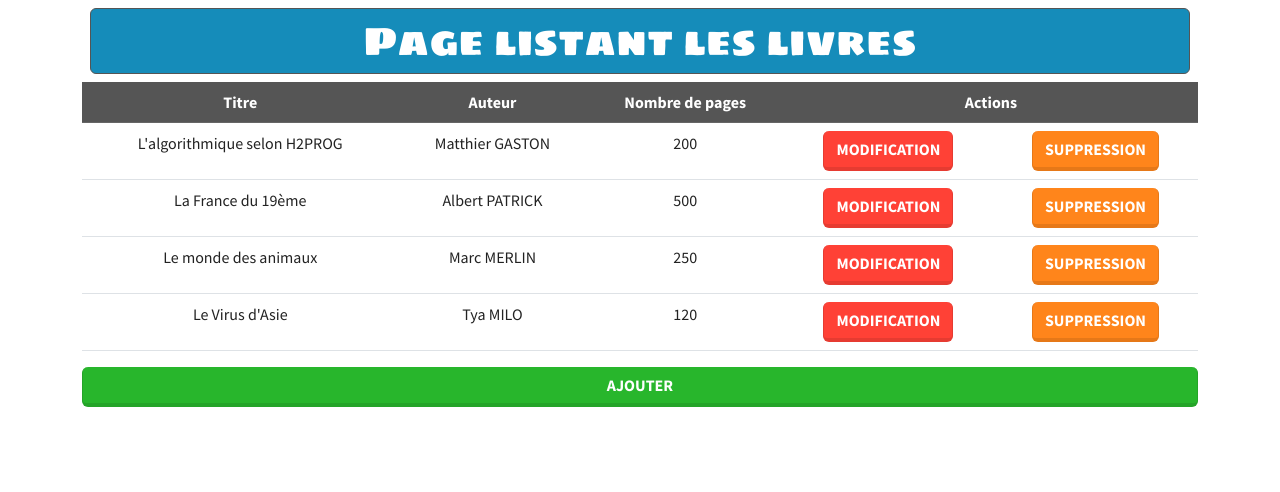
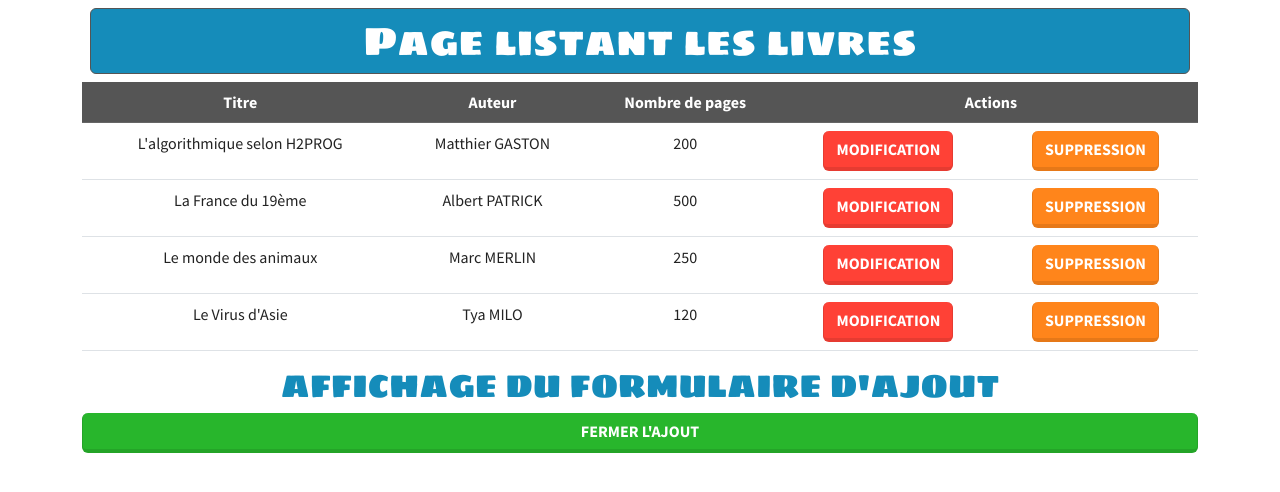
Before and after one commit to moustii/react-courses, a React (Create React App) app: page / in a window 1280 px wide. Both pictures are taken after a click on the button "AJOUTER". Shown: the top 492 px of the page. Built offline with nearby package versions, Linux system fonts and the light colour scheme.

Commit message:
creation formulaire d'ajout

```diff
--- a/src/App.js
+++ b/src/App.js
@@ -5,9 +5,19 @@ import Livres from './containers/Livres/Livres';
 
 class App extends Component {
 
-    handleAdd = () => {
-        console.log("hey");
+    state = {
+        btnActive: false,
     }
+
+    handleAddLivre = () => {
+
+        this.setState((oldState, props) => {
+            return {
+                btnActive: !oldState.btnActive
+            }
+        });
+    }
+
 
 
     render() {
@@ -16,12 +26,14 @@ class App extends Component {
                 <TitreH1>
                     Page listant les livres
                 </TitreH1>
-                <Livres />
+                <Livres ajoutLivre={this.state.btnActive} />
                 <Button
                     typeBtn="btn-success"
                     css="w-100"
-                    click={() => console.log("adding")}
-                />
+                    click={this.handleAddLivre}
+                >
+                    {!this.state.btnActive? 'Ajouter' : 'Fermer l\'ajout'}
+                </Button>
             </div>
         );
     }
--- a/src/components/Button/Button.js
+++ b/src/components/Button/Button.js
@@ -1,22 +1,23 @@
 import React from "react";
 
 const Button = (props) => {
+
     let btnCss = `btn ${props.typeBtn} ${props.css}`;
-    let txt = '';
-    switch (props.typeBtn) {
-        case 'btn-success':
-            txt = 'ajouter';
-            btnCss += ` w-100`;
-            break;
-        case 'btn-danger': txt = 'modification';
-            break;
-        case 'btn-warning': txt = 'suppression';
-            break;
-        default: console.log('wrong data');
-    }
+    // let txt = '';
+    // switch (props.typeBtn) {
+    //     case 'btn-success':
+    //         txt = 'ajouter';
+    //         btnCss += ` w-100`;
+    //         break;
+    //     case 'btn-danger': txt = 'modification';
+    //         break;
+    //     case 'btn-warning': txt = 'suppression';
+    //         break;
+    //     default: console.log('wrong data');
+    // }
 
     return (
-        <button className={btnCss} onClick={props.click}>{txt.toUpperCase()}</button>
+        <button className={btnCss} onClick={props.click}>{props.children}</button>
     );
 
 }
--- /dev/null
+++ b/src/containers/Livres/FormAJout/FormAjout.js
@@ -0,0 +1,13 @@
+import React, {Component} from 'react';
+
+class FormAjout extends Component {
+    render() {
+        return (
+            <>
+                <h2 style={{ fontFamily: 'Sigmar One'}} className="text-center text-primary" >AFFICHAGE DU FORMULAIRE D'AJOUT</h2>
+            </>
+        )
+    }
+}
+
+export default FormAjout;
--- a/src/containers/Livres/Livre/Livre.js
+++ b/src/containers/Livres/Livre/Livre.js
@@ -11,13 +11,17 @@ const Livre = (props) => {
                 <Button
                     typeBtn="btn-danger"
                     click={() => console.log("updating")}
-                />
+                >
+                    Modification
+                </Button>
             </td>
             <td>
                 <Button
                     typeBtn="btn-warning"
                     click={props.delete}
-                />
+                >
+                    Suppression
+                </Button>
             </td>
         </>
     );
--- a/src/containers/Livres/Livres.js
+++ b/src/containers/Livres/Livres.js
@@ -1,5 +1,6 @@
 import React, {Component} from "react";
 import Livre from "./Livre/Livre";
+import FormAjout from "./FormAJout/FormAjout";
 
 class Livres extends Component {
 
@@ -21,12 +22,14 @@ class Livres extends Component {
         livresCopy.splice(numIndexLivre, 1);
 
         this.setState({livres: livresCopy});
-
     }
 
 
     render() {
+        // const isAjoutTrue = this.props.ajoutLivre;
+
         return (
+            <>
                 <table className="table text-center">
                     <thead>
                         <tr className="table-dark">
@@ -53,6 +56,12 @@ class Livres extends Component {
                             }
                     </tbody>
                 </table>
+                {
+                    //isAjoutTrue ? <FormAjout/> : ''
+                    // si c'est vrai alors (&&) fait ça :
+                    this.props.ajoutLivre && <FormAjout />
+                }
+            </>
         );
     }
 
```
Lines whose indentation alone changed are shown as unchanged.
